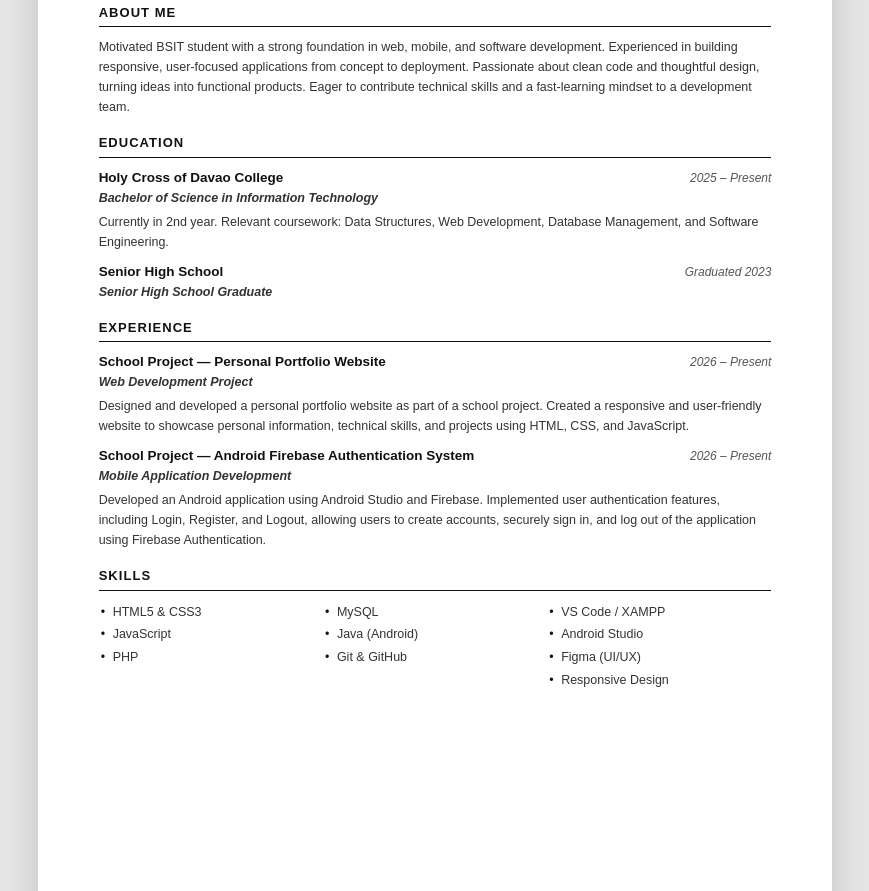
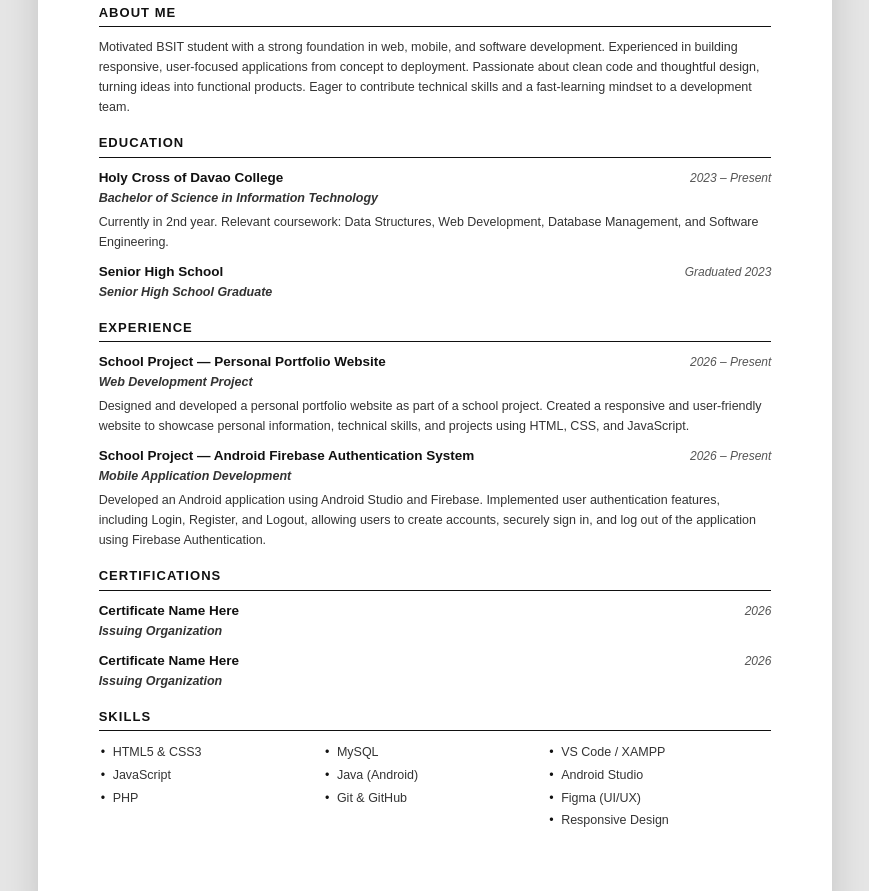
Before and after one commit to larshonculada2005-arch/Portfolio, a plain HTML site: page resume.html in a window 1280 px wide. Shown: the part 289-1180 px from the top of the page, without its empty margins (205-1074 px from the left). Drawn offline with Linux system fonts and the light colour scheme.

Commit message:
Update resume.html

```diff
--- a/resume.html
+++ b/resume.html
@@ -310,7 +310,7 @@
       <div class="cv-entry">
         <div class="cv-entry-top">
           <span class="cv-org">Holy Cross of Davao College</span>
-          <span class="cv-date">2025 – Present</span>
+          <span class="cv-date">2023 – Present</span>
         </div>
         <p class="cv-role-title">Bachelor of Science in Information Technology</p>
         <p class="cv-desc">
@@ -361,6 +361,29 @@
       </div>
     </section>
 
+    <!-- CERTIFICATIONS -->
+    <section class="cv-section">
+      <h2 class="cv-section-title">Certifications</h2>
+      <div class="cv-divider"></div>
+
+      <div class="cv-entry">
+        <div class="cv-entry-top">
+          <span class="cv-org">Certificate Name Here</span>
+          <span class="cv-date">2026</span>
+        </div>
+        <p class="cv-role-title">Issuing Organization</p>
+      </div>
+
+      <div class="cv-entry">
+        <div class="cv-entry-top">
+          <span class="cv-org">Certificate Name Here</span>
+          <span class="cv-date">2026</span>
+        </div>
+        <p class="cv-role-title">Issuing Organization</p>
+      </div>
+
+    </section>
+
     <!-- SKILLS -->
     <section class="cv-section">
       <h2 class="cv-section-title">Skills</h2>
```
